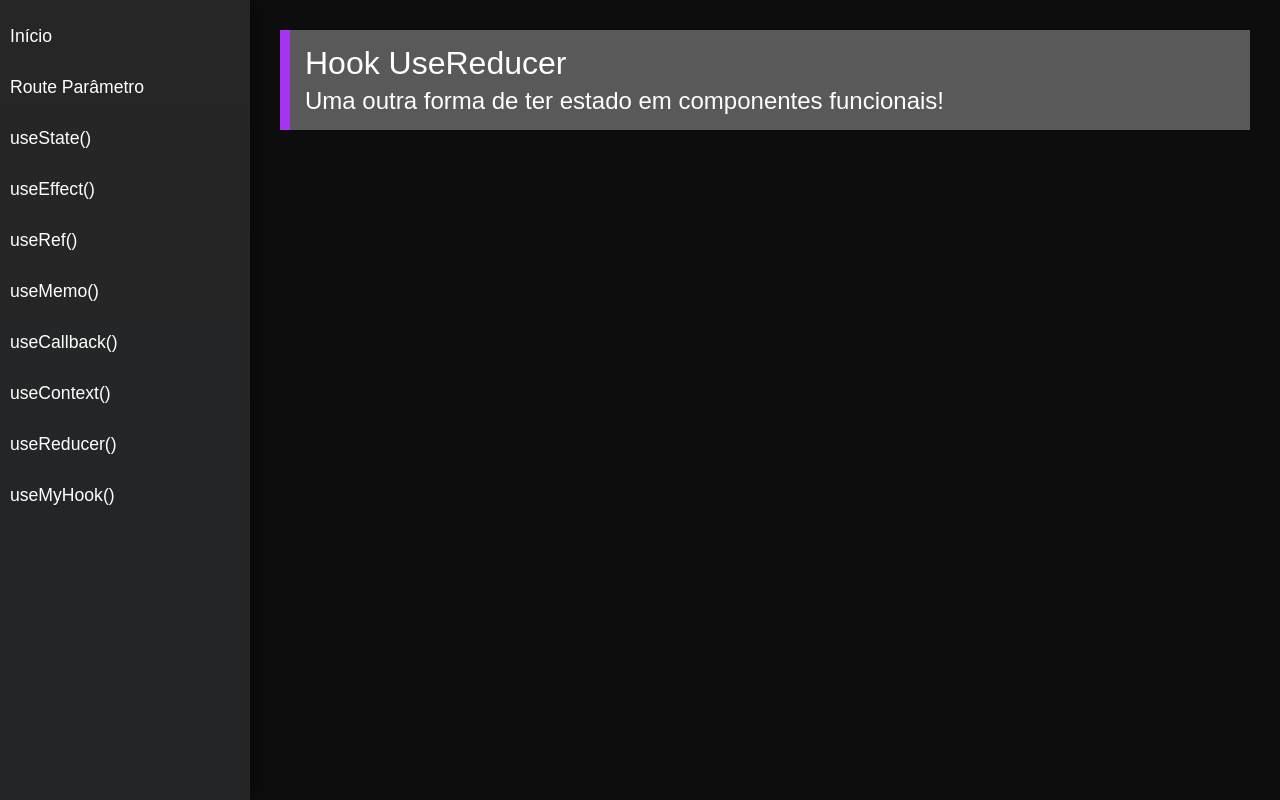
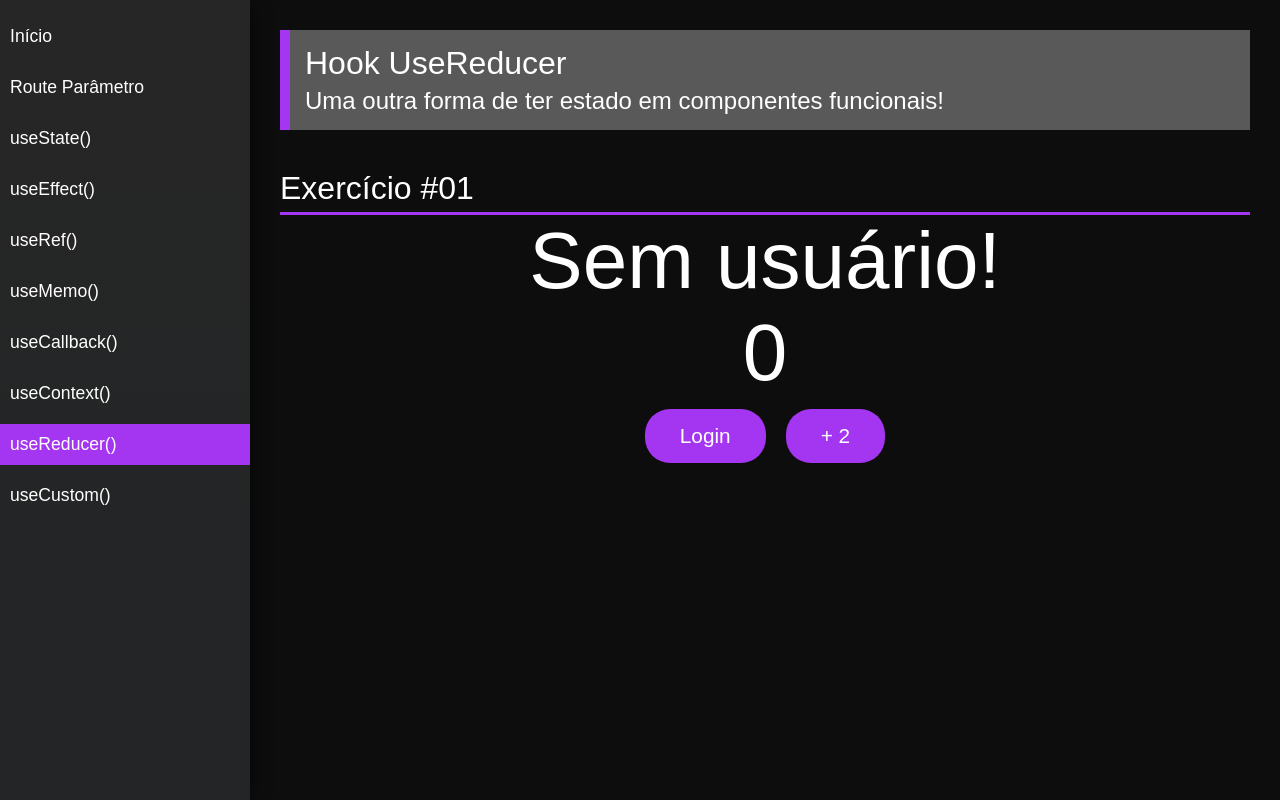
Before and after one commit to raphael-avelar/hooks-react, a React (Create React App) app: page /useReducer in a window 1280 px wide. Built offline with nearby package versions, Linux system fonts and the light colour scheme.

Commit message:
UseReducer - Implementando Hook

```diff
--- a/src/components/layout/Menu.css
+++ b/src/components/layout/Menu.css
@@ -34,5 +34,9 @@
 }
 
 .menu li a:hover {
-  background: #00000020;
+  background: #a433f02c;
 }
+
+.menu .active {
+  background: #A435F0;
+}
--- a/src/components/layout/Menu.jsx
+++ b/src/components/layout/Menu.jsx
@@ -1,45 +1,42 @@
 import './Menu.css'
 import React from 'react'
 
-import { Link } from 'react-router-dom'
+import { Link, useLocation } from 'react-router-dom'
 
-const Menu = props => (
+const itemsMenu = [
+  { path: '/', label: 'Início' },
+  { path: '/param/123', label: 'Route Parâmetro' },
+  { path: '/useState', label: 'useState()' },
+  { path: '/useEffect', label: 'useEffect()' },
+  { path: '/useRef', label: 'useRef()' },
+  { path: '/useMemo', label: 'useMemo()' },
+  { path: '/useCallback', label: 'useCallback()' },
+  { path: '/useContext', label: 'useContext()' },
+  { path: '/useReducer', label: 'useReducer()' },
+  { path: '/useCustom', label: 'useCustom()' }
+]
+
+const Menu = props => {
+  const currentPathRoute = useLocation().pathname
+
+  return (
     <aside className="menu">
       <nav>
         <ul>
-        <li>
-          <Link to="/">Início</Link>
+          {itemsMenu.map(item => (
+            <li key={item.label}>
+              <Link
+                to={item.path}
+                className={currentPathRoute === item.path ? 'active' : ''}
+              >
+                {item.label}
+              </Link>
             </li>
-        <li>
-          <Link to="/param/123">Route Parâmetro</Link>
-        </li>
-        <li>
-          <Link to="/useState">useState()</Link>
-        </li>
-        <li>
-          <Link to="/useEffect">useEffect()</Link>
-        </li>
-        <li>
-          <Link to="/useRef">useRef()</Link>
-        </li>
-        <li>
-          <Link to="/useMemo">useMemo()</Link>
-        </li>
-        <li>
-          <Link to="/useCallback">useCallback()</Link>
-        </li>
-        <li>
-          <Link to="/useContext">useContext()</Link>
-        </li>
-        <li>
-          <Link to="/useReducer">useReducer()</Link>
-        </li>
-        <li>
-          <Link to="/useCustom">useMyHook()</Link>
-        </li>
+          ))}
         </ul>
       </nav>
     </aside>
   )
+}
 
 export default Menu
--- /dev/null
+++ b/src/store/actions/index.js
@@ -0,0 +1,7 @@
+import { numberAdd2 } from './number'
+import { login } from './user'
+
+export {
+  numberAdd2,
+  login
+}
--- /dev/null
+++ b/src/store/actions/number.js
@@ -0,0 +1,3 @@
+export function numberAdd2(dispatch) {
+  dispatch({ type: 'number_add2' })
+}
--- /dev/null
+++ b/src/store/actions/user.js
@@ -0,0 +1,3 @@
+export function login (dispatch, name) {
+  dispatch({ type: 'login', payload: name })
+}
--- /dev/null
+++ b/src/store/config.js
@@ -0,0 +1,13 @@
+import reducer from './reducers/index'
+
+const initialState = {
+  number: 0,
+  cart: [],
+  products: [],
+  user: null
+}
+
+export {
+  reducer,
+  initialState
+}
--- /dev/null
+++ b/src/store/reducers/index.js
@@ -0,0 +1,10 @@
+export default function reducer (state, action) {
+  switch (action.type) {
+    case 'number_add2':
+      return { ...state, number: state.number + 2 }
+    case 'login':
+      return { ...state, user: { name: action.payload } }
+    default:
+      return state
+  }
+}
--- a/src/views/examples/UseReducer.jsx
+++ b/src/views/examples/UseReducer.jsx
@@ -1,13 +1,37 @@
-import React from 'react'
+import React, { useReducer } from 'react'
+
+import { initialState, reducer } from '../../store/config'
+import { numberAdd2, login } from '../../store/actions'
+
 import PageTitle from '../../components/layout/PageTitle'
+import SectionTitle from '../../components/layout/SectionTitle'
 
 const UseReducer = (props) => {
+  const [state, dispatch] = useReducer(reducer, initialState)
+
   return (
     <div className="UseReducer">
       <PageTitle
         title="Hook UseReducer"
         subtitle="Uma outra forma de ter estado em componentes funcionais!"
       />
+
+      <SectionTitle title="Exercício #01" />
+
+      <div className="center">
+        {state.user ? (
+          <span className="text">{state.user.name}</span>
+        ) : (
+          <span className="text">Sem usuário!</span>
+        )}
+
+        <span className='text'>{state.number}</span>
+
+        <div>
+          <button className="btn" onClick={() => login(dispatch, 'Raphael')}>Login</button>
+          <button className="btn" onClick={() => numberAdd2(dispatch)}>+ 2</button>
+        </div>
+      </div>
     </div>
   )
 }
```
Lines whose indentation alone changed are shown as unchanged.
